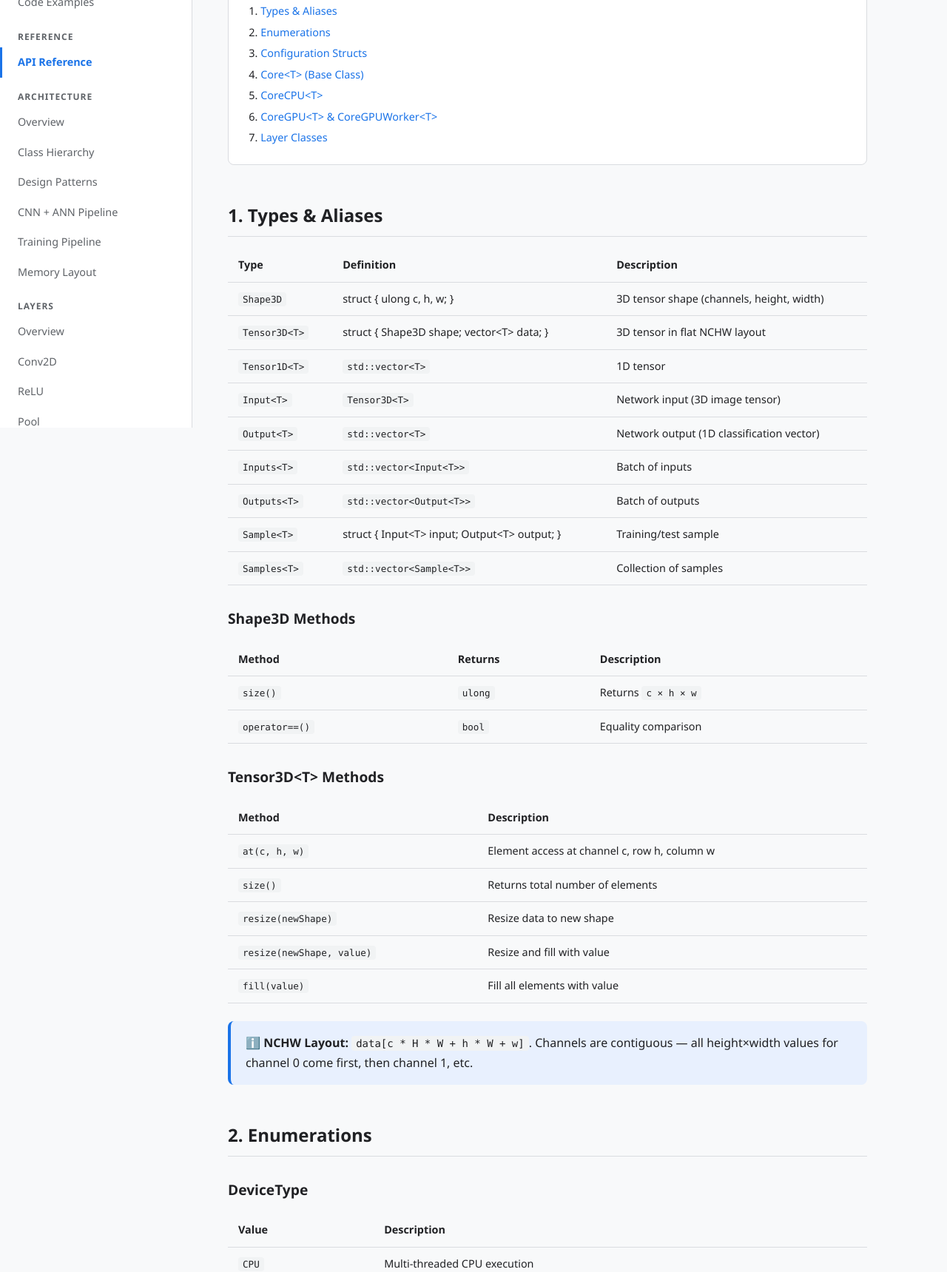
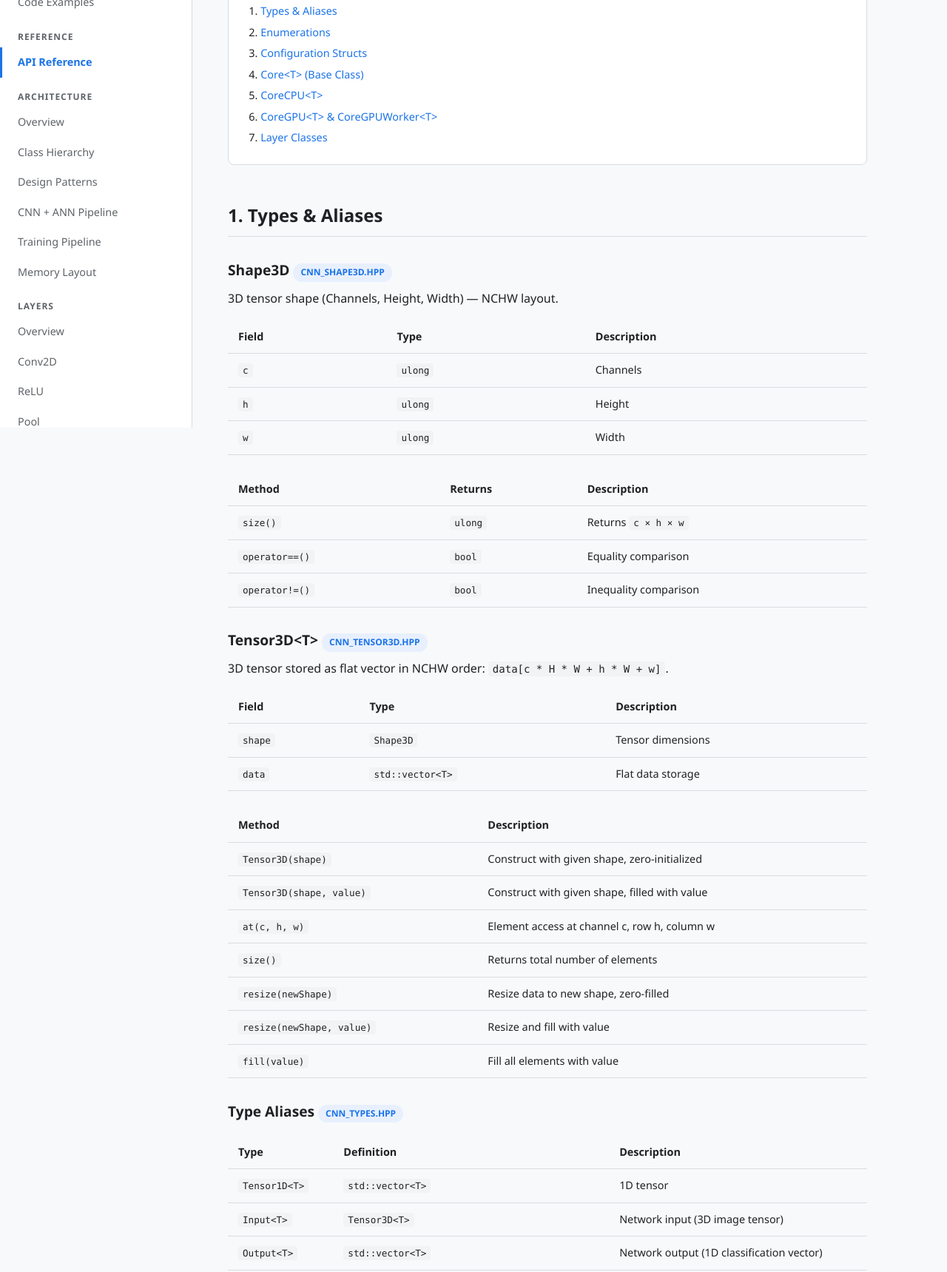
Before and after one commit to naschpitz/CNN, a plain HTML site: page docs/api.html in a window 1280 px wide. Shown: the part 222-1941 px from the top of the page at 74% size. Drawn offline with Linux system fonts and the light colour scheme.

Commit message:
docs: update API docs for Shape3D and Tensor3D extraction
- Shape3D and Tensor3D now documented as proper classes with their own
  header file badges (CNN_Shape3D.hpp, CNN_Tensor3D.hpp)
- Added field tables for both classes
- Added operator!=() to Shape3D methods
- Added constructors to Tensor3D methods
- Type aliases section now has its own heading with CNN_Types.hpp badge
- Separated class documentation from alias documentation

```diff
--- a/docs/api.html
+++ b/docs/api.html
@@ -69,10 +69,43 @@
 </div>
 
 <h2 id="types">1. Types &amp; Aliases</h2>
+
+<h3>Shape3D <span class="badge badge-blue">CNN_Shape3D.hpp</span></h3>
+<p>3D tensor shape (Channels, Height, Width) — NCHW layout.</p>
+<table>
+  <tr><th>Field</th><th>Type</th><th>Description</th></tr>
+  <tr><td><code>c</code></td><td><code>ulong</code></td><td>Channels</td></tr>
+  <tr><td><code>h</code></td><td><code>ulong</code></td><td>Height</td></tr>
+  <tr><td><code>w</code></td><td><code>ulong</code></td><td>Width</td></tr>
+</table>
+<table>
+  <tr><th>Method</th><th>Returns</th><th>Description</th></tr>
+  <tr><td><code>size()</code></td><td><code>ulong</code></td><td>Returns <code>c × h × w</code></td></tr>
+  <tr><td><code>operator==()</code></td><td><code>bool</code></td><td>Equality comparison</td></tr>
+  <tr><td><code>operator!=()</code></td><td><code>bool</code></td><td>Inequality comparison</td></tr>
+</table>
+
+<h3>Tensor3D&lt;T&gt; <span class="badge badge-blue">CNN_Tensor3D.hpp</span></h3>
+<p>3D tensor stored as flat vector in NCHW order: <code>data[c * H * W + h * W + w]</code>.</p>
+<table>
+  <tr><th>Field</th><th>Type</th><th>Description</th></tr>
+  <tr><td><code>shape</code></td><td><code>Shape3D</code></td><td>Tensor dimensions</td></tr>
+  <tr><td><code>data</code></td><td><code>std::vector&lt;T&gt;</code></td><td>Flat data storage</td></tr>
+</table>
+<table>
+  <tr><th>Method</th><th>Description</th></tr>
+  <tr><td><code>Tensor3D(shape)</code></td><td>Construct with given shape, zero-initialized</td></tr>
+  <tr><td><code>Tensor3D(shape, value)</code></td><td>Construct with given shape, filled with value</td></tr>
+  <tr><td><code>at(c, h, w)</code></td><td>Element access at channel c, row h, column w</td></tr>
+  <tr><td><code>size()</code></td><td>Returns total number of elements</td></tr>
+  <tr><td><code>resize(newShape)</code></td><td>Resize data to new shape, zero-filled</td></tr>
+  <tr><td><code>resize(newShape, value)</code></td><td>Resize and fill with value</td></tr>
+  <tr><td><code>fill(value)</code></td><td>Fill all elements with value</td></tr>
+</table>
+
+<h3>Type Aliases <span class="badge badge-blue">CNN_Types.hpp</span></h3>
 <table>
   <tr><th>Type</th><th>Definition</th><th>Description</th></tr>
-  <tr><td><code>Shape3D</code></td><td>struct { ulong c, h, w; }</td><td>3D tensor shape (channels, height, width)</td></tr>
-  <tr><td><code>Tensor3D&lt;T&gt;</code></td><td>struct { Shape3D shape; vector&lt;T&gt; data; }</td><td>3D tensor in flat NCHW layout</td></tr>
   <tr><td><code>Tensor1D&lt;T&gt;</code></td><td><code>std::vector&lt;T&gt;</code></td><td>1D tensor</td></tr>
   <tr><td><code>Input&lt;T&gt;</code></td><td><code>Tensor3D&lt;T&gt;</code></td><td>Network input (3D image tensor)</td></tr>
   <tr><td><code>Output&lt;T&gt;</code></td><td><code>std::vector&lt;T&gt;</code></td><td>Network output (1D classification vector)</td></tr>
@@ -80,23 +113,6 @@
   <tr><td><code>Outputs&lt;T&gt;</code></td><td><code>std::vector&lt;Output&lt;T&gt;&gt;</code></td><td>Batch of outputs</td></tr>
   <tr><td><code>Sample&lt;T&gt;</code></td><td>struct { Input&lt;T&gt; input; Output&lt;T&gt; output; }</td><td>Training/test sample</td></tr>
   <tr><td><code>Samples&lt;T&gt;</code></td><td><code>std::vector&lt;Sample&lt;T&gt;&gt;</code></td><td>Collection of samples</td></tr>
-</table>
-
-<h3>Shape3D Methods</h3>
-<table>
-  <tr><th>Method</th><th>Returns</th><th>Description</th></tr>
-  <tr><td><code>size()</code></td><td><code>ulong</code></td><td>Returns <code>c × h × w</code></td></tr>
-  <tr><td><code>operator==()</code></td><td><code>bool</code></td><td>Equality comparison</td></tr>
-</table>
-
-<h3>Tensor3D&lt;T&gt; Methods</h3>
-<table>
-  <tr><th>Method</th><th>Description</th></tr>
-  <tr><td><code>at(c, h, w)</code></td><td>Element access at channel c, row h, column w</td></tr>
-  <tr><td><code>size()</code></td><td>Returns total number of elements</td></tr>
-  <tr><td><code>resize(newShape)</code></td><td>Resize data to new shape</td></tr>
-  <tr><td><code>resize(newShape, value)</code></td><td>Resize and fill with value</td></tr>
-  <tr><td><code>fill(value)</code></td><td>Fill all elements with value</td></tr>
 </table>
 
 <div class="info-box">
```
